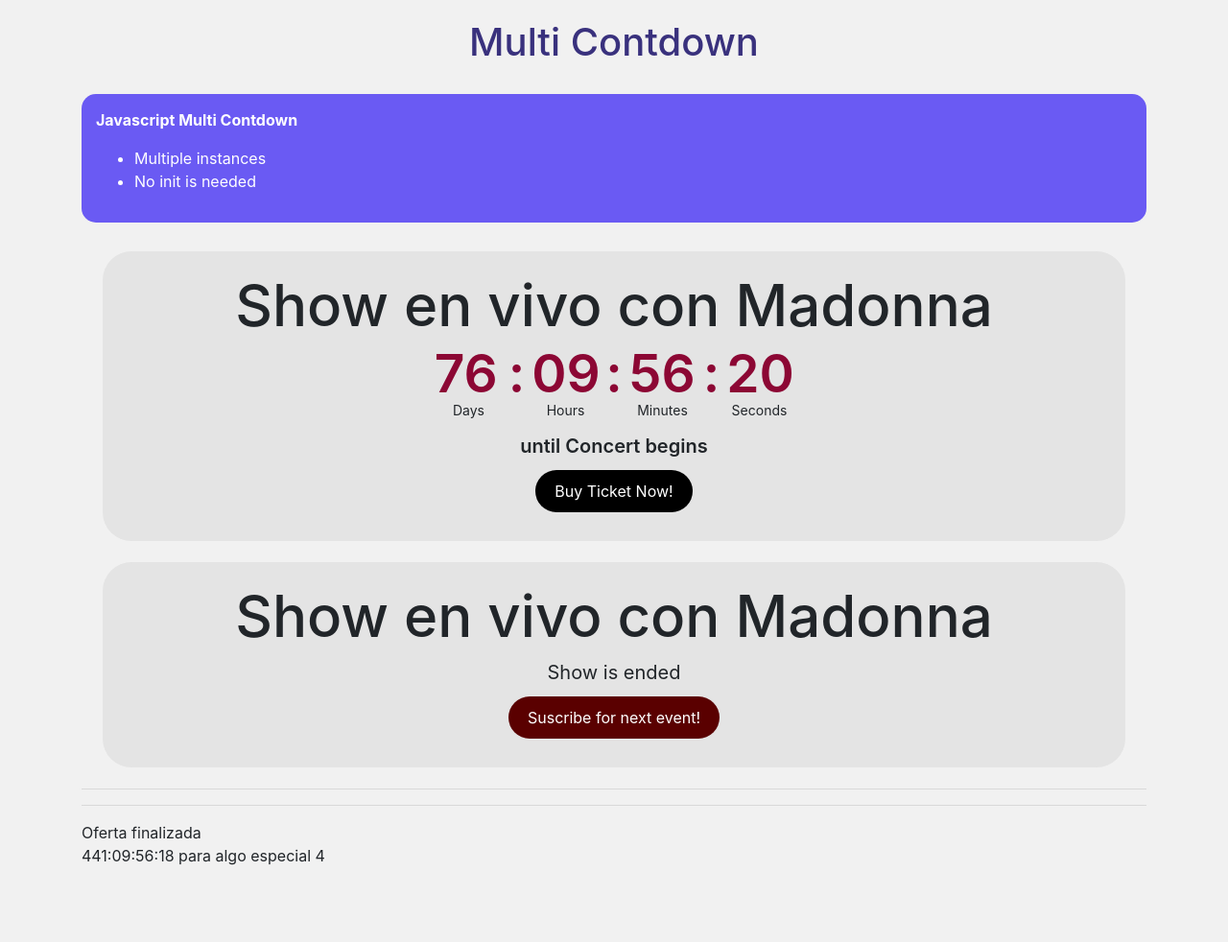
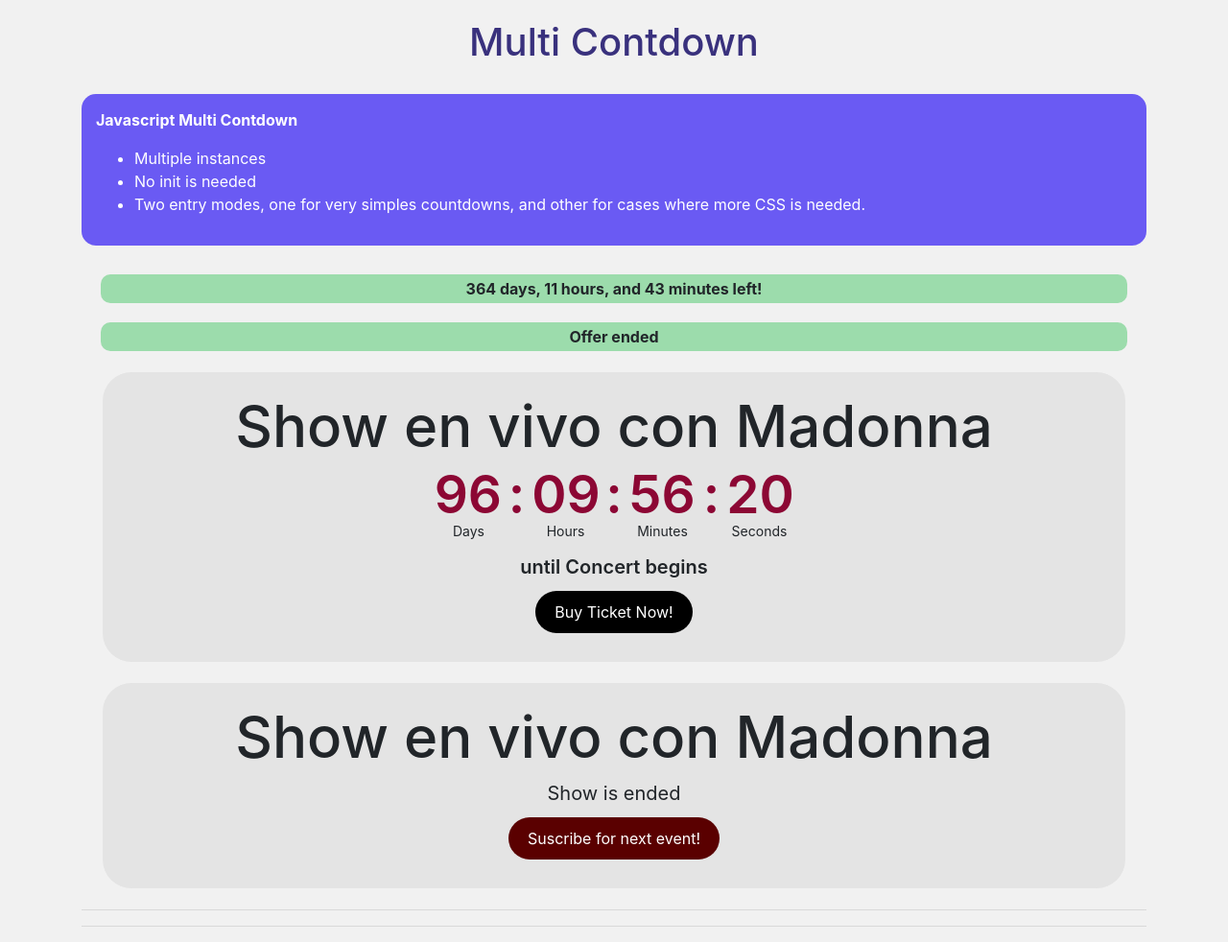
Before and after one commit to pablog1/JS-Multi-Countdown, a plain HTML site: page index.html in a window 1280 px wide. Shown: the whole page at 96% size. Before the commit the page ends 904 px from the top, so only its background shows below. Drawn offline with nearby package versions, Linux system fonts and the light colour scheme.

Commit message:
Simple mode examples

```diff
--- a/index.html
+++ b/index.html
@@ -32,11 +32,20 @@
             <ul>
                 <li>Multiple instances</li>
                 <li>No init is needed</li>
+                <li>Two entry modes, one for very simples countdowns, and other for cases where more CSS is needed. </li>
 
             </ul>
         </div>
 
-        <div class="countdown show" data-Date='2020/11/20 23:33:53'>
+        <div class="countdown simple-bar" data-Date='2021/9/5 1:21:0' data-endText="Ofder ended">
+            (days) days, (hours) hours, and (minutes) minutes left!
+        </div>
+
+        <div class="countdown simple-bar" data-Date='2020/8/20 23:33:51' data-endText="Offer ended">
+            (days) days, (hours) hours, and (minutes) minutes left!
+        </div>
+
+        <div class="countdown show" data-Date='2020/12/10 23:33:53'>
             <h2>Show en vivo con Madonna</h2>
             <div class="running">
                 <timer>
@@ -77,13 +86,7 @@
         <hr>
         <hr>
 
-        <div class="countdown" data-Date='2020/9/5 1:21:0' data-endText="Oferta finalizada">
-            (days):(hours):(minutes):(seconds) para algo especial 3
-        </div>
 
-        <div class="countdown" data-Date='2021/11/20 23:33:51' data-endText="Oferta finalizada">
-            (days):(hours):(minutes):(seconds) para algo especial 4
-        </div>
     </main>
 
 </body>
--- a/multi-countdown.js
+++ b/multi-countdown.js
@@ -10,7 +10,7 @@
     - timer entry modus
     - cookie (or localStorage)
     - pluralización?
-    - semanas?
+    - weeks support
 
     */
     /*
--- a/style.scss
+++ b/style.scss
@@ -20,6 +20,14 @@
 }
 
 .countdown {
+    &.simple-bar{
+        background-color: #9cdcac;
+        margin: 20px;
+        padding: 3px 21px;
+        border-radius: 10px;
+        text-align: center;
+        font-weight: 700;
+    }
     &.show {
         text-align: center;
         background-color: #e4e4e4;
```
Also changed, not shown: style.css, 1 other file.
